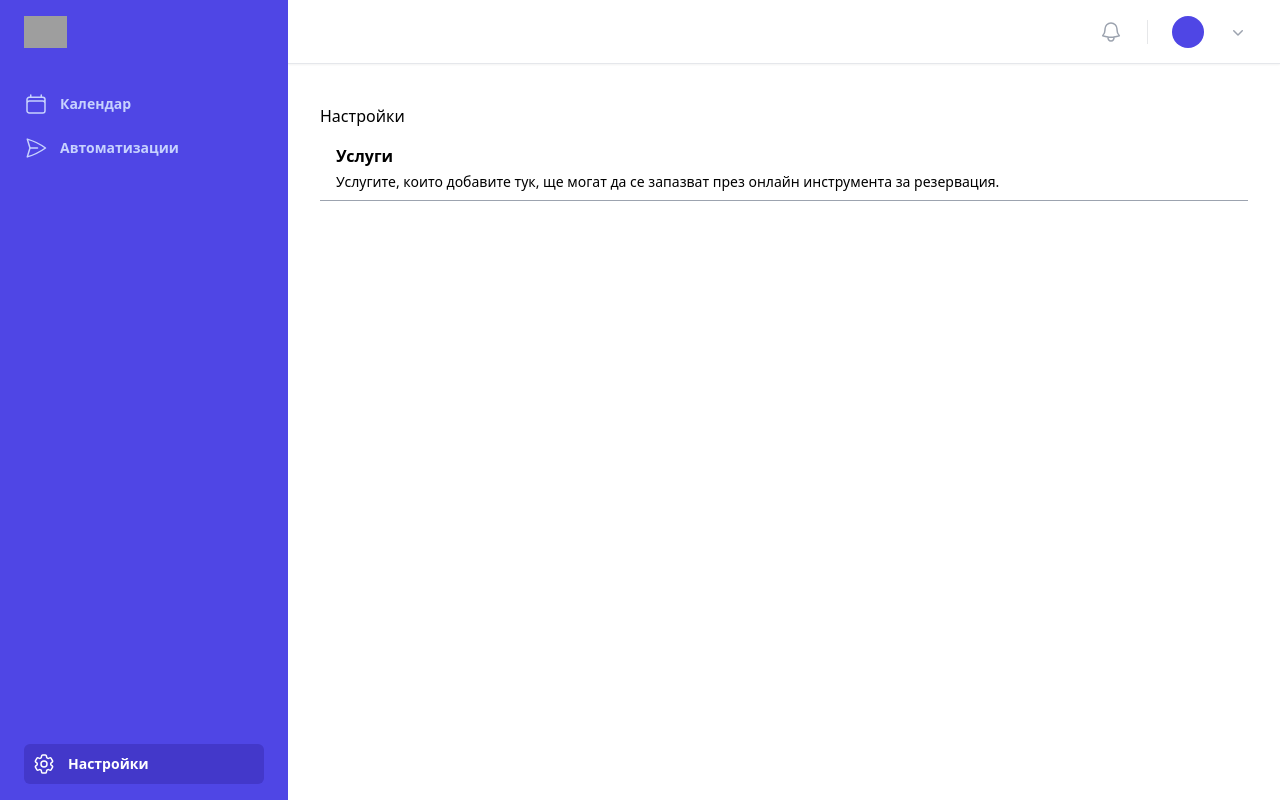
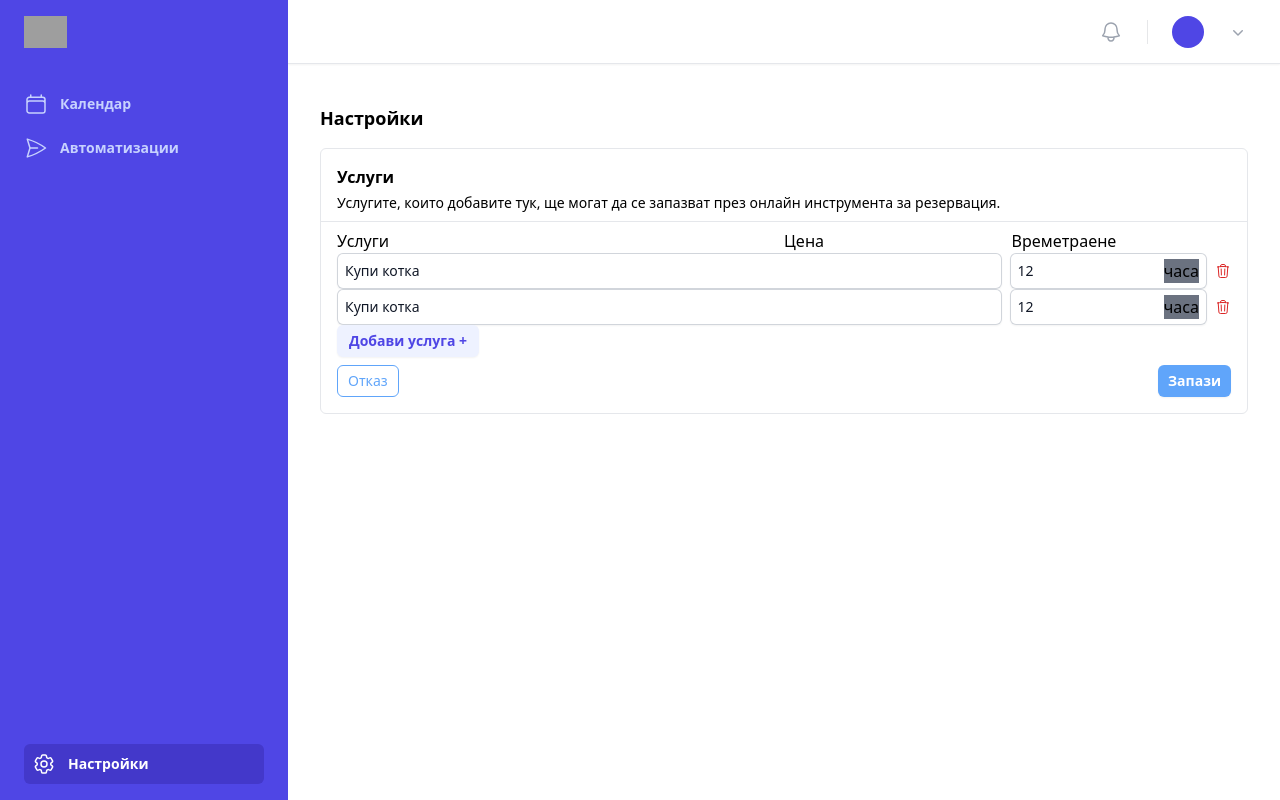
Before and after one commit to ldak/hackathon-crm-frontend, a Vue app: page /admin/settings in a window 1280 px wide. Built offline with nearby package versions, Linux system fonts and the light colour scheme; grey boxes are pictures that could not be loaded; what v-calendar would draw is missing.

Commit message:
save changes

```diff
--- a/src/views/Admin/Settings.vue
+++ b/src/views/Admin/Settings.vue
@@ -1,21 +1,78 @@
 
 <template>
 <div class="w-full">
-    Настройки
-    <div class=""></div>
-    <div class="p-4 relative border-gray-400 ">
+
+    <div class="text-lg font-bold mb-4">Настройки</div>
+    <div class="p-4 relative border-gray-200 border rounded-md">
         <div class="font-bold mb-1">Услуги</div>
         <div class="text-sm mb-2">Услугите, които добавите тук, ще могат да се запазват през онлайн инструмента за резервация.</div>
-        <div class="absolute left-0 right-0 h-px bg-gray-400"></div>
-        <div class="mt-4 flex">
-            <div class=""></div>
+        <div class="absolute left-0 right-0 h-px bg-gray-200"></div>
+        <div class="mt-4 flex gap-2">
+            <div class="w-1/2">Услуги</div>
+            <div class="w-1/4">Цена</div>
+            <div class="w-1/4">Времетраене</div>
+        </div>
+        <transition-group name="fade" >
+            <div v-for="service in state.services"
+                 :key="service.uuid"
+                 class="flex items-center gap-2">
+                <input v-model="service.name" class="w-3/4 tail-input">
+                <div class="w-1/4 flex-center gap-2">
+                    <div class="relative flex-center">
+                        <input v-model="service.duration" type="number" class="w-full tail-input pr-10">
+                        <div class="absolute right-2 bg-gray-500">часа</div>
+                    </div>
+                    <button @click="state.services = state.services.filter((s) => s.uuid!=service.uuid);">
+                        <TrashIcon class="w-4 text-red-600"/>
+                    </button>
+                </div>
+            </div>
+        </transition-group>
+        <button class="soft-button" @click="add" >Добави услуга +</button>
+        <div class="mt-2 flex w-full justify-between">
+            <button class="secondary-button" @click="state.services =  { ...state.original_services}">Отказ</button>
+            <button class="primary-button" @click="submit">Запази</button>
         </div>
     </div>
 </div>
 </template>
 
-<script setup lang="ts">
+<script setup>
+import {TrashIcon} from '@heroicons/vue/24/outline'
+import {onMounted, reactive} from "vue";
+import {Toast} from "../../swal/index.js";
 
+const state = reactive({
+    original_services: null,
+    services: [
+        {
+            uuid: 213,
+            name: "Купи котка",
+            duration: 12
+        },
+        {
+            uuid: 213,
+            name: "Купи котка",
+            duration: 12
+        }
+    ]
+});
+
+const add = ()=>{
+    state.services.push({name: '', uuid: Math.random() * 100, duration: 2 })
+}
+
+const submit = ()=>{
+    Toast.fire({
+        icon: "success",
+        title: 'Успешно запазихте услугите'
+    })
+
+}
+
+onMounted(()=>{
+    state.original_services = {...state.services};
+})
 </script>
 
 <style scoped>
```
